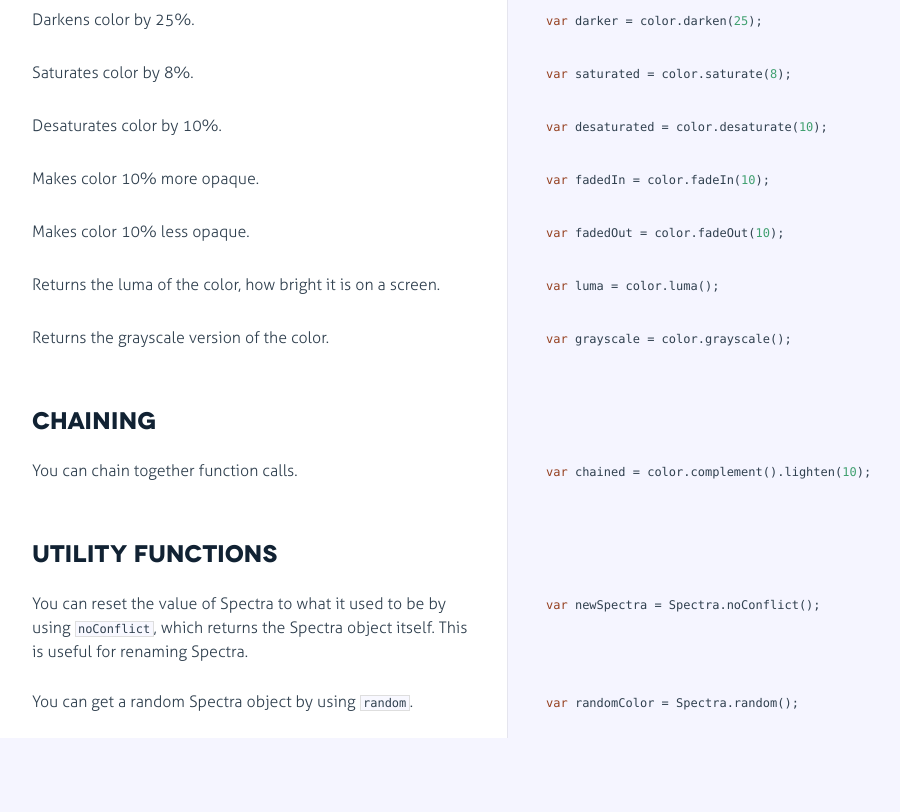
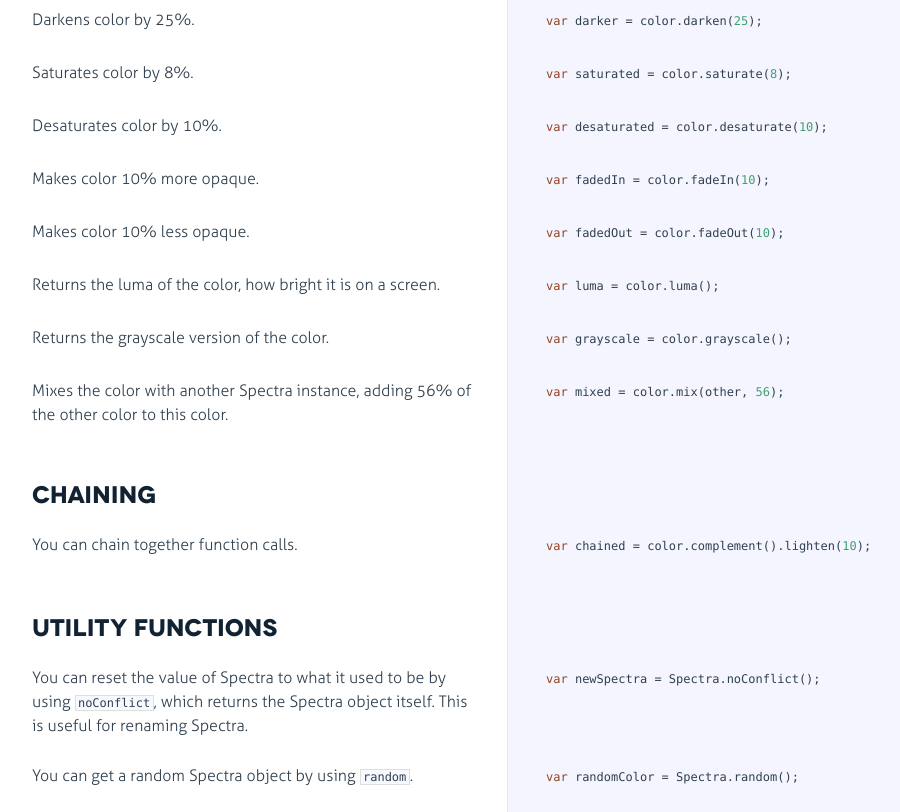
Before and after one commit to avp/spectra, a plain HTML site: page index.html in a window 1280 px wide. Shown: the part 1239-2051 px from the top of the page, without its empty margins (18-918 px from the left). Before the commit the page ends 1977 px from the top, so only its background shows below. Drawn offline with Linux system fonts and the light colour scheme.

Commit message:
Add mix() documentation.

```diff
--- a/index.html
+++ b/index.html
@@ -338,9 +338,11 @@
               <div class="pilwrap ">
                 <a class="pilcrow" href="#section-21">&#182;</a>
               </div>
-              <h2 id="chaining">Chaining</h2>
+              <p>Mixes the color with another Spectra instance, adding 56% of the other color to this color.</p>
 
             </div>
+
+            <div class="content"><div class='highlight'><pre><span class="keyword">var</span> mixed = color.mix(other, <span class="number">56</span>);</pre></div></div>
 
         </li>
 
@@ -351,11 +353,9 @@
               <div class="pilwrap ">
                 <a class="pilcrow" href="#section-22">&#182;</a>
               </div>
-              <p>You can chain together function calls.</p>
+              <h2 id="chaining">Chaining</h2>
 
             </div>
-
-            <div class="content"><div class='highlight'><pre><span class="keyword">var</span> chained = color.complement().lighten(<span class="number">10</span>);</pre></div></div>
 
         </li>
 
@@ -366,9 +366,11 @@
               <div class="pilwrap ">
                 <a class="pilcrow" href="#section-23">&#182;</a>
               </div>
-              <h2 id="utility-functions">Utility Functions</h2>
+              <p>You can chain together function calls.</p>
 
             </div>
+
+            <div class="content"><div class='highlight'><pre><span class="keyword">var</span> chained = color.complement().lighten(<span class="number">10</span>);</pre></div></div>
 
         </li>
 
@@ -378,6 +380,19 @@
 
               <div class="pilwrap ">
                 <a class="pilcrow" href="#section-24">&#182;</a>
+              </div>
+              <h2 id="utility-functions">Utility Functions</h2>
+
+            </div>
+
+        </li>
+
+
+        <li id="section-25">
+            <div class="annotation">
+
+              <div class="pilwrap ">
+                <a class="pilcrow" href="#section-25">&#182;</a>
               </div>
               <p>You can reset the value of Spectra to what it used to be by using <code>noConflict</code>, which returns
 the Spectra object itself. This is useful for renaming Spectra.</p>
@@ -389,11 +404,11 @@
         </li>
 
 
-        <li id="section-25">
+        <li id="section-26">
             <div class="annotation">
 
               <div class="pilwrap ">
-                <a class="pilcrow" href="#section-25">&#182;</a>
+                <a class="pilcrow" href="#section-26">&#182;</a>
               </div>
               <p>You can get a random Spectra object by using <code>random</code>.</p>
 
--- a/spectra.js
+++ b/spectra.js
@@ -61,6 +61,8 @@
 var luma = color.luma();
 // Returns the grayscale version of the color.
 var grayscale = color.grayscale();
+// Mixes the color with another Spectra instance, adding 56% of the other color to this color.
+var mixed = color.mix(other, 56);
 
 // Chaining
 // --------
```
